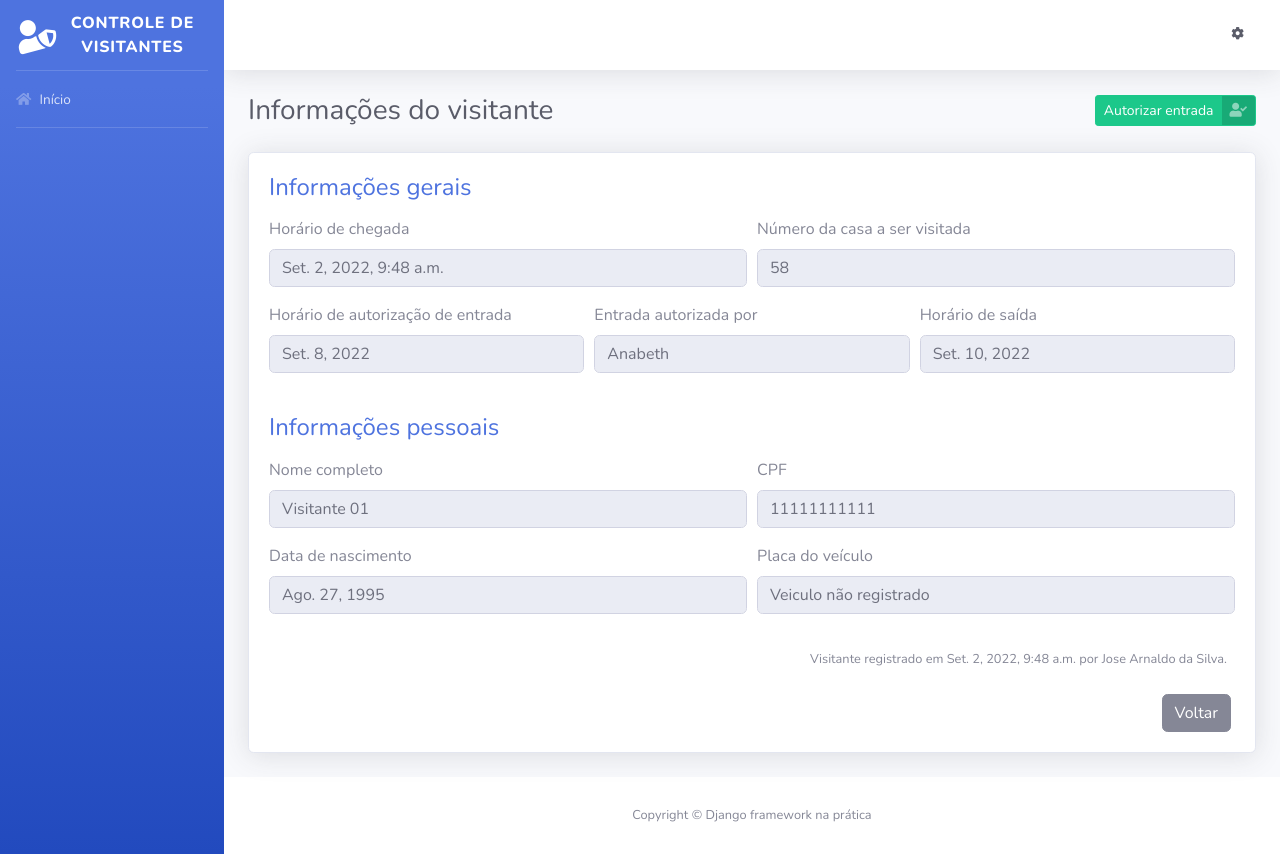
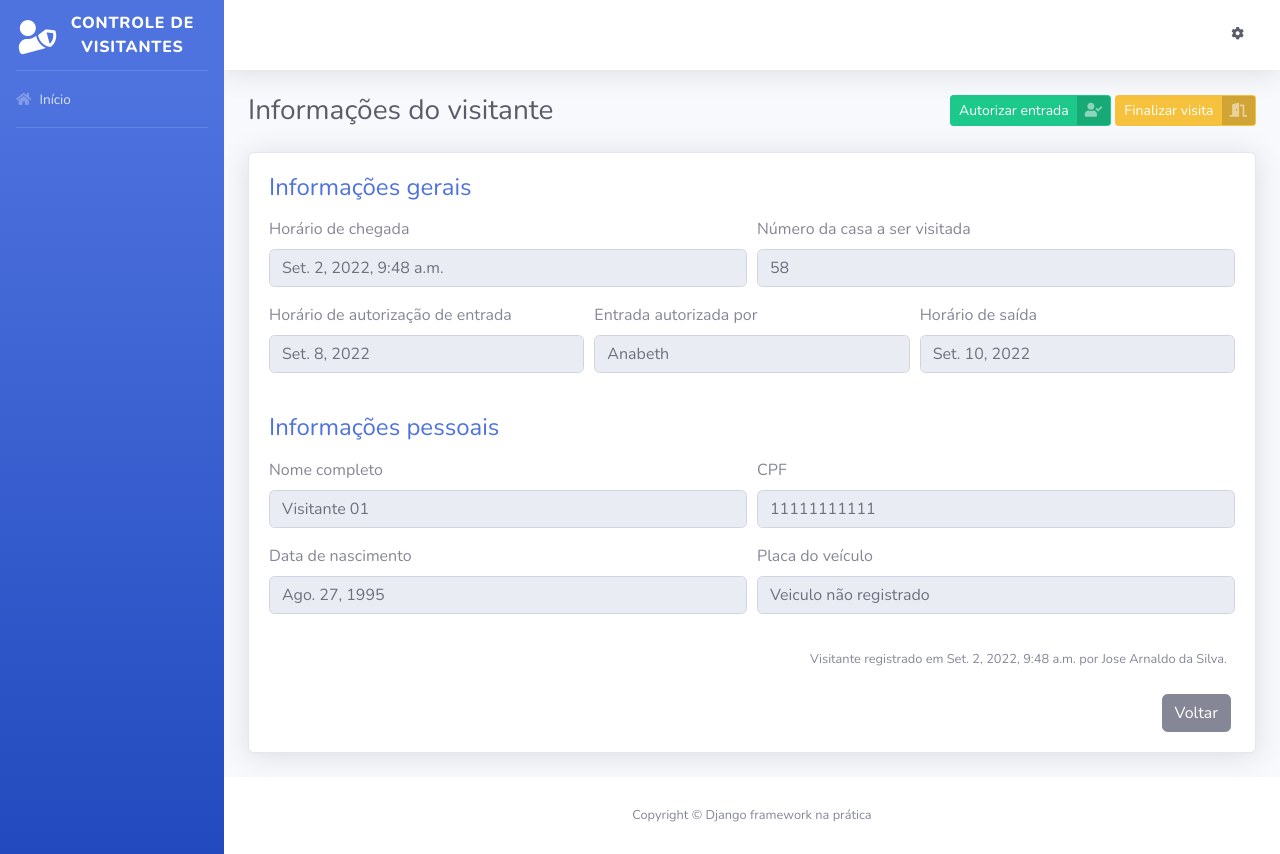
Before and after one commit to torineris/controle-visitantes, a Django app: page /visitantes/1/ in a window 1280 px wide. Run offline with Django 3.2, Linux system fonts and the light colour scheme; data comes from the database, SQL or seed files in the repository; both versions use the stored data as it was after the commit; some libraries are stand-ins or nearby versions.

Commit message:
Adicionando url; botão e modal  no html ao "finalizar visita"

```diff
--- a/controle_visitantes/urls.py
+++ b/controle_visitantes/urls.py
@@ -3,7 +3,7 @@ from django.urls import path
 
 from usuarios.views import index
 from visitantes.views import (
-    registrar_visitante, informacoes_visitante
+    registrar_visitante, informacoes_visitante, finalizar_visita
     )
 
 urlpatterns = [
@@ -11,4 +11,5 @@ urlpatterns = [
     path("", index, name="index",),
     path("registrar-visitante/", registrar_visitante, name="registrar_visitante",),
     path("visitantes/<int:id>/", informacoes_visitante, name="informacoes_visitante"),
+    path("visitantes/<int:id>/finalizar-visita", finalizar_visita, name="finalizar_visita"),
 ]
--- a/templates/informacoes_visitante.html
+++ b/templates/informacoes_visitante.html
@@ -12,6 +12,12 @@
                 <span class="text">Autorizar entrada</span>
                 <span class="icon text-white-50">
                     <i class="fas fa-user-check"></i>
+                </span>
+            </a>
+            <a href="#" class="btn btn-warning btn-icon-split btn-sm" data-toggle="modal" data-target="#modal2">
+                <span class="text">Finalizar visita</span>
+                <span class="icon text-white-50">
+                    <i class="fas fa-door-open"></i>
                 </span>
             </a>
         </div>
@@ -126,5 +132,37 @@
             </div>
         </div>
     </div>
+    <div class="modal fade" id="modal2" tabindex="-1" role="dialog" aria-labelledby="exampleModalLabel" aria-hidden="true">
+        <div class="modal-dialog" role="document">
+            <div class="modal-content">
+                <div class="modal-header">
+                    <h5 class="modal-title" id="exampleModalLabel">Finalizar visita</h5>
+
+                    <button type="button" class="close" data-dismiss="modal" aria-label="Close">
+                        <span aria-hidden="true">&times;</span>
+                    </button>
+                </div>
+
+                <div class="modal-body">
+                    <div class="modal-body">
+                        <h5 class="mb-3">
+                            Deseja realmente encerrar a visita?
+                        </h5>
+
+                        <form method="post" action="{% url 'finalizar_visita' id=visitante.id %}">
+                            {% csrf_token %}
+
+                            <input hidden>
+
+                            <div class="modal-footer">
+                                <button type="button" class="btn btn-secondary" data-dismiss="modal">Cancelar</button>
+                                <button type="submit" class="btn btn-primary">Finalizar visita</button>
+                            </div>
+                        </form>
+                    </div>
+                </div>
+            </div>
+        </div>
+    </div>
 </div>
 {% endblock %}
```
Also changed, not shown: db.sqlite3.
